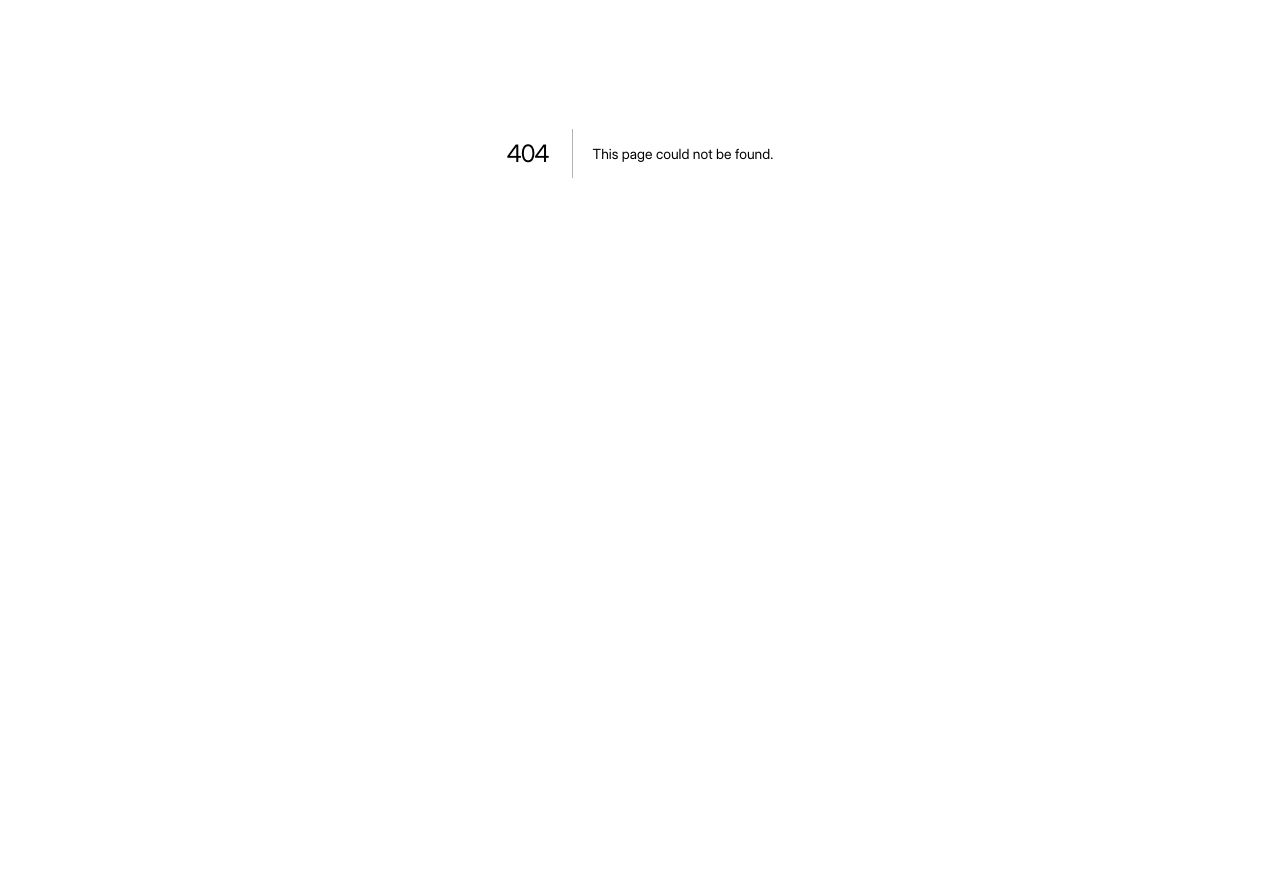
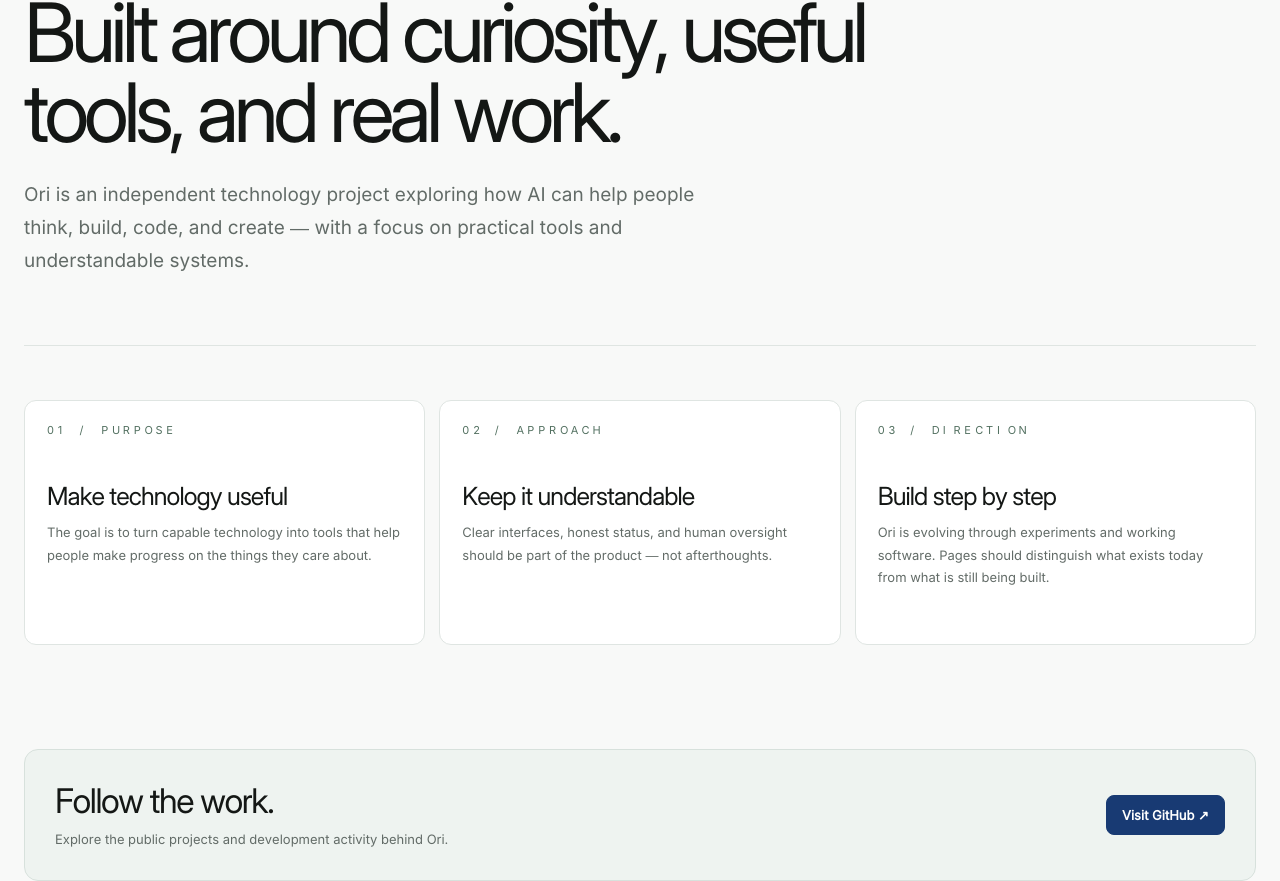
Before and after one commit to 30lnewcomb-byte/ori-platform, a Next.js app in the folder apps/web/: page /company in a window 1280 px wide. Before the commit this address had no page. Shown: the part 247-1128 px from the top of the page. Before the commit the page ends 800 px from the top, so only its background shows below. Built offline with nearby package versions, Linux system fonts and the light colour scheme.

Commit message:
Build Ori multi-page public website

```diff
--- /dev/null
+++ b/apps/web/app/company/page.tsx
@@ -0,0 +1,16 @@
+import { ActionLink, FeatureCard, PageIntro, SiteFrame } from '../../components/public-site'
+import styles from '../../components/public-site.module.css'
+
+export default function CompanyPage() {
+  return <SiteFrame><main className={styles.pageMain}>
+    <PageIntro eyebrow="COMPANY / ABOUT ORI" title="Built around curiosity, useful tools, and real work." description="Ori is an independent technology project exploring how AI can help people think, build, code, and create — with a focus on practical tools and understandable systems." />
+    <section className={styles.pageSection}>
+      <div className={styles.pageCards}>
+        <FeatureCard number="01 / PURPOSE" title="Make technology useful" description="The goal is to turn capable technology into tools that help people make progress on the things they care about." />
+        <FeatureCard number="02 / APPROACH" title="Keep it understandable" description="Clear interfaces, honest status, and human oversight should be part of the product — not afterthoughts." />
+        <FeatureCard number="03 / DIRECTION" title="Build step by step" description="Ori is evolving through experiments and working software. Pages should distinguish what exists today from what is still being built." />
+      </div>
+    </section>
+    <div className={styles.callout}><div><h2>Follow the work.</h2><p>Explore the public projects and development activity behind Ori.</p></div><ActionLink href="https://github.com/30lnewcomb-byte">Visit GitHub ↗</ActionLink></div>
+  </main></SiteFrame>
+}
```
